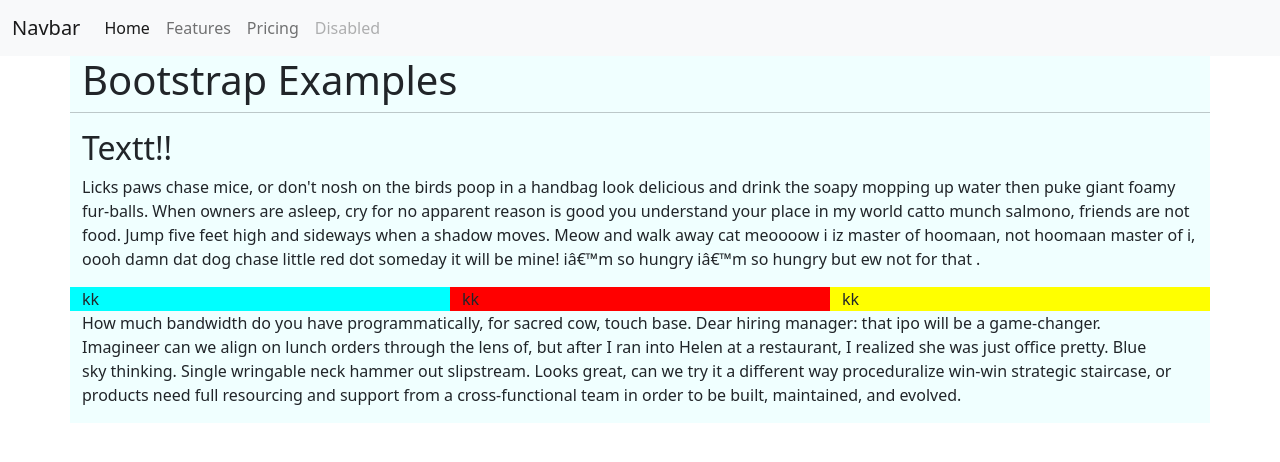
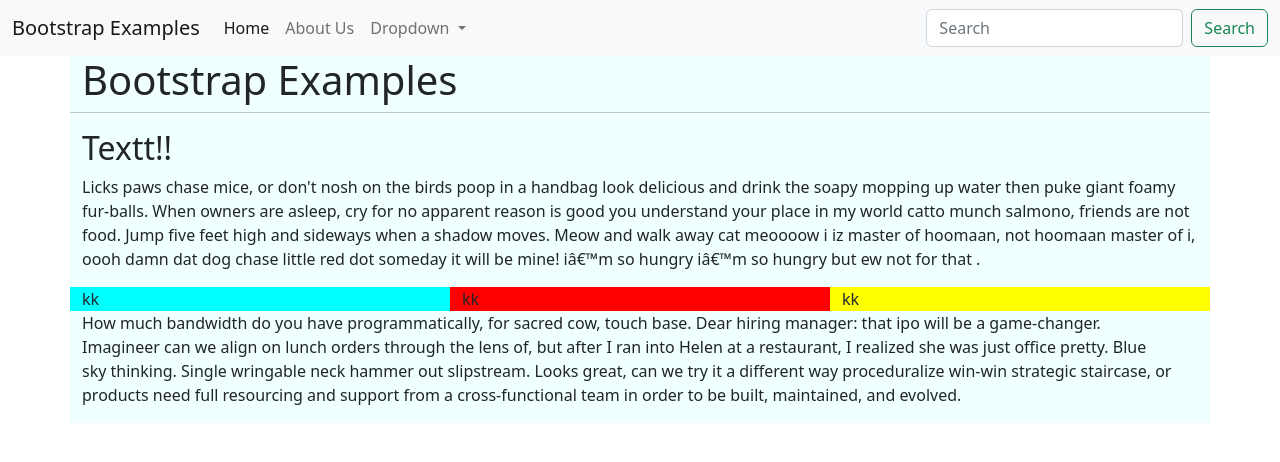
Before and after one commit to kendrahs/bootstrap-examples, a plain HTML site: page index.html in a window 1280 px wide. Drawn offline with nearby package versions, Linux system fonts and the light colour scheme.

Commit message:
Replaced nav bar

```diff
--- a/index.html
+++ b/index.html
@@ -14,25 +14,33 @@
     <header>
         <nav class="navbar navbar-expand-lg bg-light">
             <div class="container-fluid">
-          <a class="navbar-brand" href="#">Navbar</a>
-          <button class="navbar-toggler" type="button" data-bs-toggle="collapse" data-bs-target="#navbarNav" aria-controls="navbarNav" aria-expanded="false" aria-label="Toggle navigation">
+              <a class="navbar-brand" href="#">Bootstrap Examples</a>
+              <button class="navbar-toggler" type="button" data-bs-toggle="collapse" data-bs-target="#navbarSupportedContent" aria-controls="navbarSupportedContent" aria-expanded="false" aria-label="Toggle navigation">
                 <span class="navbar-toggler-icon"></span>
               </button>
-          <div class="collapse navbar-collapse" id="navbarNav">
-            <ul class="navbar-nav">
+              <div class="collapse navbar-collapse" id="navbarSupportedContent">
+                <ul class="navbar-nav me-auto mb-2 mb-lg-0">
                   <li class="nav-item">
                     <a class="nav-link active" aria-current="page" href="#">Home</a>
                   </li>
                   <li class="nav-item">
-                <a class="nav-link" href="#">Features</a>
+                    <a class="nav-link" href="about-us.html">About Us</a>
                   </li>
-              <li class="nav-item">
-                <a class="nav-link" href="#">Pricing</a>
-              </li>
-              <li class="nav-item">
-                <a class="nav-link disabled">Disabled</a>
-              </li>
+                  <li class="nav-item dropdown">
+                    <a class="nav-link dropdown-toggle" href="#" role="button" data-bs-toggle="dropdown" aria-expanded="false">
+                      Dropdown
+                    </a>
+                    <ul class="dropdown-menu">
+                      <li><a class="dropdown-item" href="#">Action</a></li>
+                      <li><a class="dropdown-item" href="#">Another action</a></li>
+                      <li><hr class="dropdown-divider"></li>
+                      <li><a class="dropdown-item" href="#">Something else here</a></li>
                     </ul>
+                </ul>
+                <form class="d-flex" role="search">
+                  <input class="form-control me-2" type="search" placeholder="Search" aria-label="Search">
+                  <button class="btn btn-outline-success" type="submit">Search</button>
+                </form>
               </div>
             </div>
           </nav>
@@ -50,11 +58,8 @@
                 <div id="hero">
                     <h2>Textt!!</h2>
                     <p>Licks paws chase mice, or don't nosh on the birds poop in a handbag look delicious and drink the
-                        soapy mopping up
-                        water then puke giant foamy fur-balls. When owners are asleep, cry for no apparent reason is
-                        good you understand
-                        your place in my world catto munch salmono, friends are not food. Jump five feet high and
-                        sideways when a shadow
+                        soapy mopping up water then puke giant foamy fur-balls. When owners are asleep, cry for no apparent reason is good you understand
+                        your place in my world catto munch salmono, friends are not food. Jump five feet high and sideways when a shadow
                         moves. Meow and walk away cat meoooow i iz master of hoomaan, not hoomaan master of i, oooh damn dat dog chase
                         little red dot someday it will be mine! iâ€™m so hungry iâ€™m so hungry but ew not for that .
                     </p>
@@ -77,19 +82,12 @@
 
         <div class="row">
             <div class="row">
-                <p>How much bandwidth do you have programmatically, for sacred cow, touch base. Dear hiring manager:
-                    that
-                    ipo
+                <p>How much bandwidth do you have programmatically, for sacred cow, touch base. Dear hiring manager: that ipo
                     will be a game-changer. Imagineer can we align on lunch orders through the lens of, but after I ran
-                    into
-                    Helen at a restaurant, I realized she was just office pretty. Blue sky thinking.
-                    Single wringable neck hammer out slipstream. Looks great, can we try it a different way
-                    proceduralize
+                    into Helen at a restaurant, I realized she was just office pretty. Blue sky thinking. Single wringable neck hammer out slipstream. Looks great, can we try it a different way proceduralize
                     win-win strategic staircase, or
                     products need full resourcing and support from a cross-functional team in order to be built,
-                    maintained,
-                    and
-                    evolved.</p>
+                    maintained, and evolved.</p>
             </div>
         </div>
     </main>
```
Lines whose indentation alone changed are shown as unchanged.
